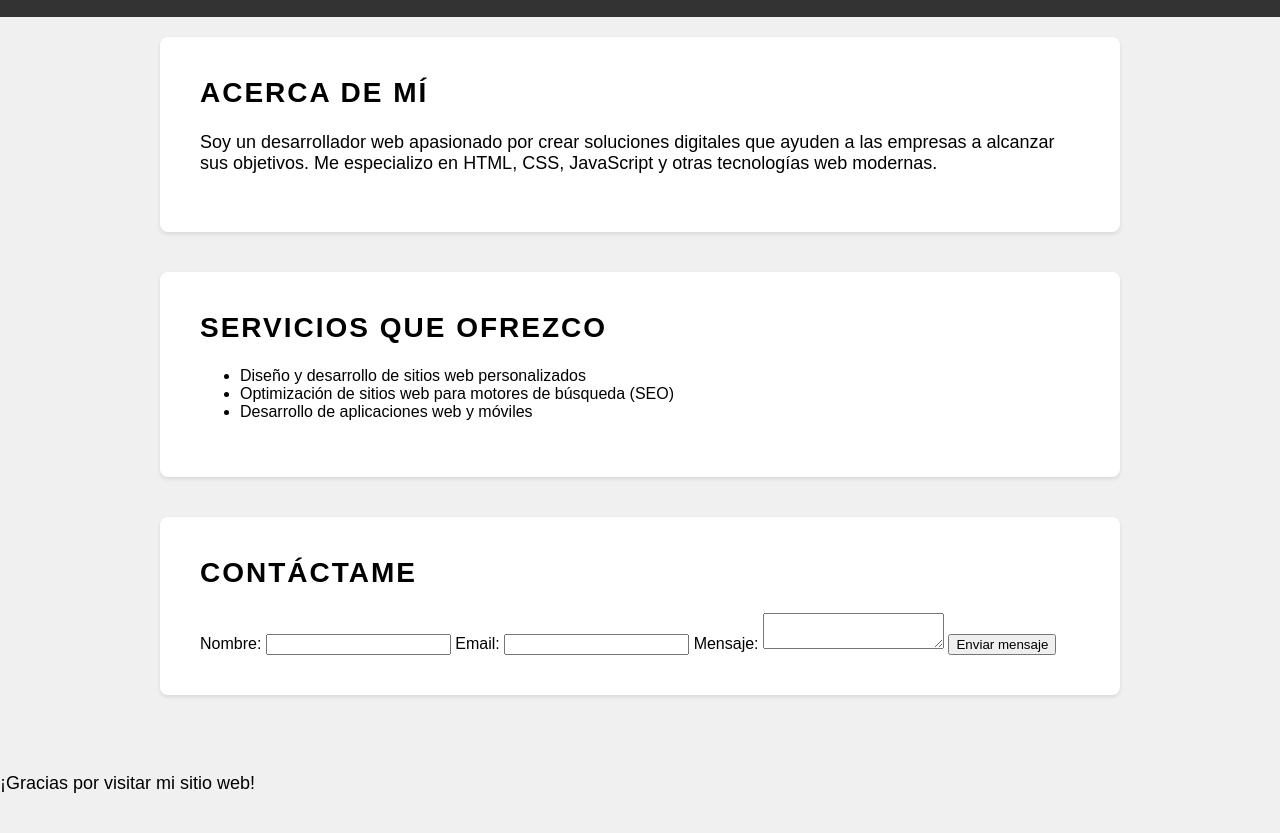
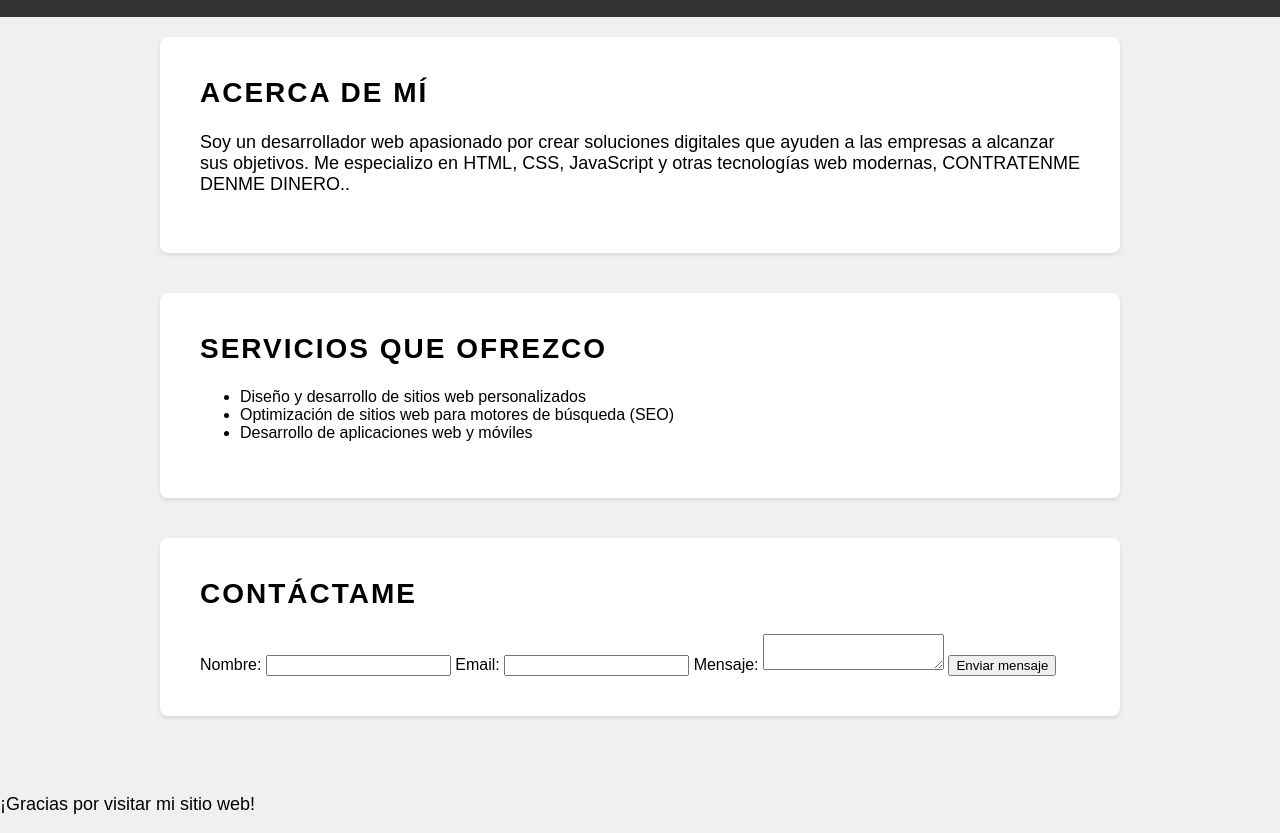
Before and after one commit to 7urrillas/clases-git, a plain HTML site: page index.html in a window 1280 px wide. Shown: the part 96-929 px from the top of the page. Before the commit the page ends 908 px from the top, so only its background shows below. Drawn offline with Linux system fonts and the light colour scheme.

Commit message:
agregue texto de denme dinero

```diff
--- a/index.html
+++ b/index.html
@@ -19,7 +19,7 @@
     <main>
       <section id="about">
         <h2>Acerca de mí</h2>
-        <p>Soy un desarrollador web apasionado por crear soluciones digitales que ayuden a las empresas a alcanzar sus objetivos. Me especializo en HTML, CSS, JavaScript y otras tecnologías web modernas.</p>
+        <p>Soy un desarrollador web apasionado por crear soluciones digitales que ayuden a las empresas a alcanzar sus objetivos. Me especializo en HTML, CSS, JavaScript y otras tecnologías web modernas, CONTRATENME DENME DINERO..</p>
       </section>
       <section id="services">
         <h2>Servicios que ofrezco</h2>
```
